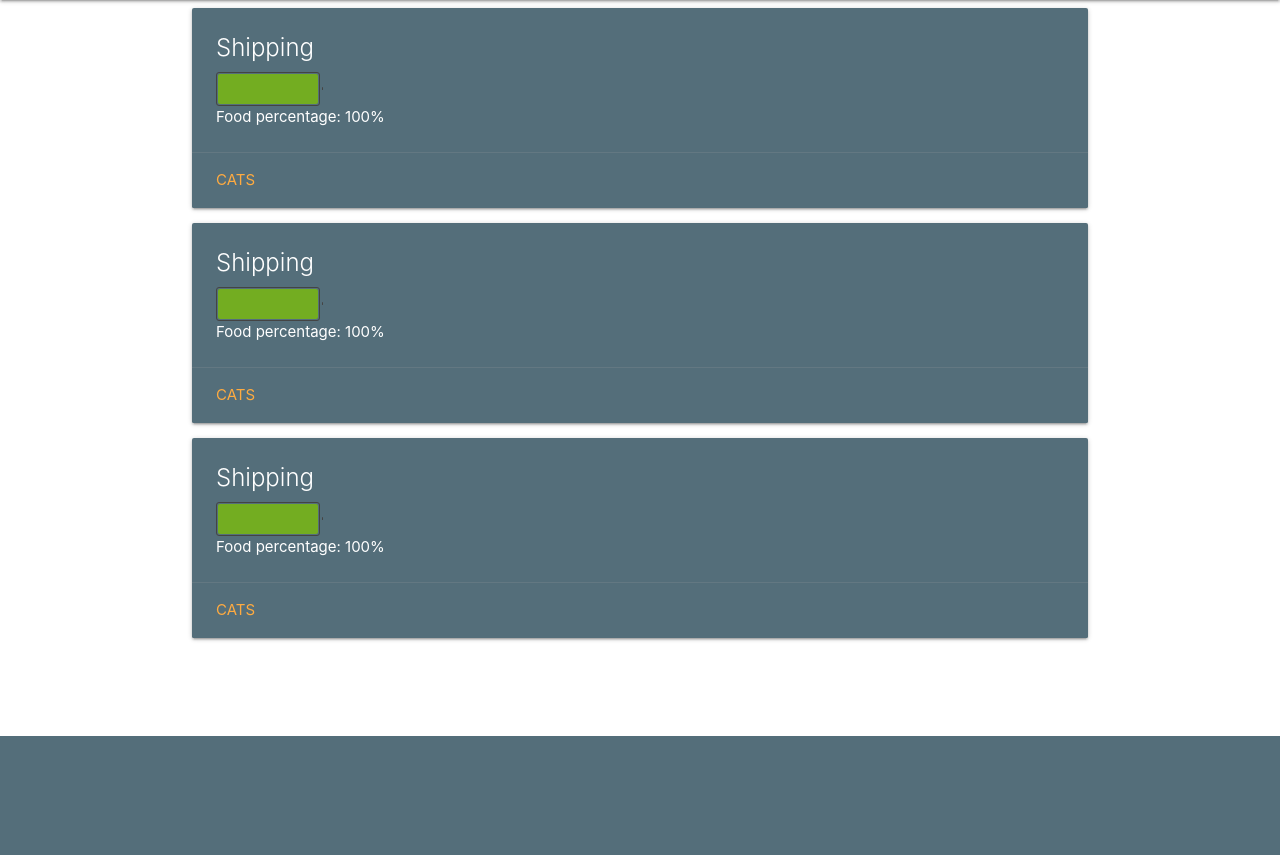
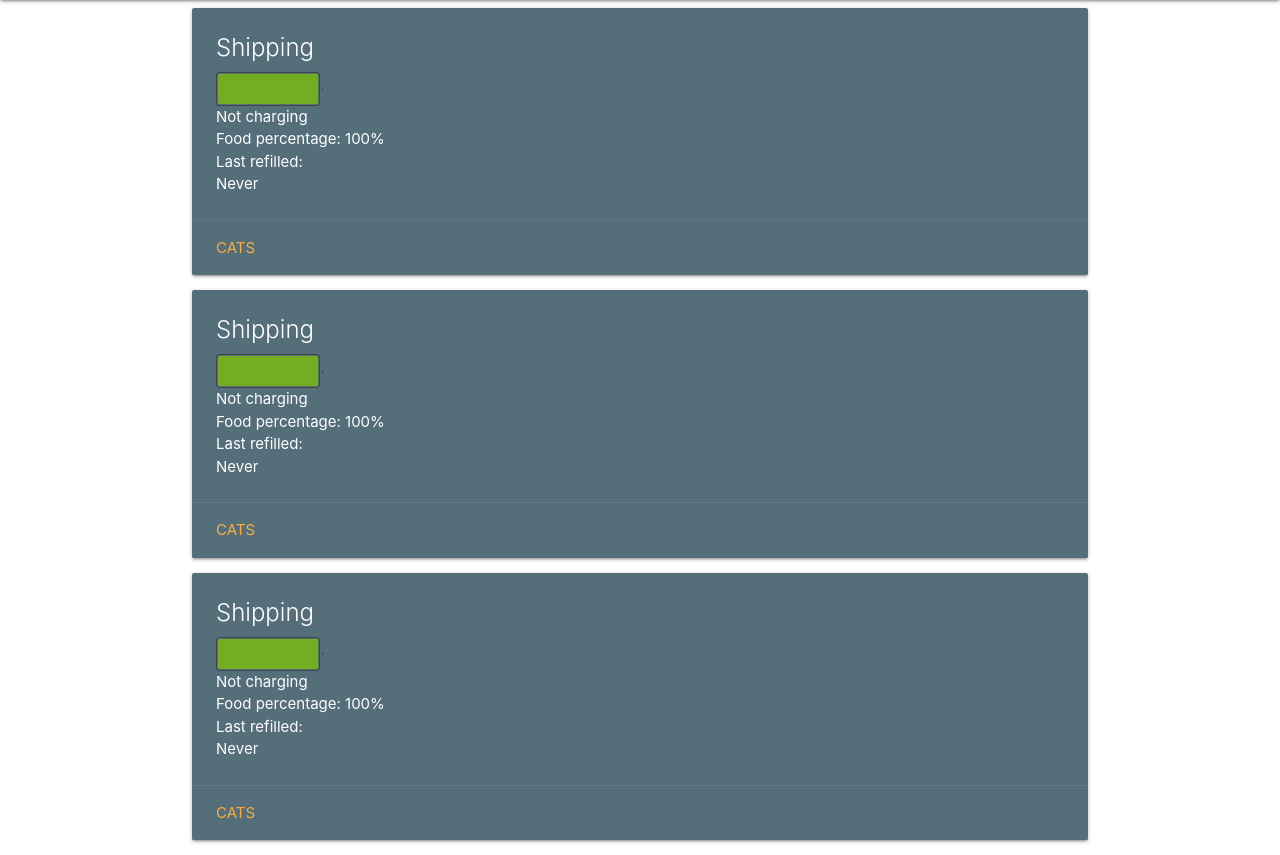
Before and after one commit to afeser/Smart-Cat-Feeding-System, a Flask app: page /user/ in a window 1280 px wide. Shown: the part 64-919 px from the top of the page. Before the commit the page ends 800 px from the top, so only its background shows below. Run offline with Flask 2, Linux system fonts and the light colour scheme; the visitor is signed in with stand-in values (Sample User, id 1); data comes from the database, SQL or seed files in the repository; both versions use the stored data as it was after the commit; data that the repository does not hold is empty.

Commit message:
Update cat and device models

```diff
--- a/web/app/models.py
+++ b/web/app/models.py
@@ -27,6 +27,8 @@ class Device(db.Model):
     battery_percentage = db.Column(db.Integer, default=100)
     food_percentage = db.Column(db.Integer,default=100)
     user_id = db.Column(db.Integer, db.ForeignKey('user.id'))
+    is_charging = db.Column(db.Boolean, default = False)
+    last_refill_time = db.Column(db.DateTime, index=True, default=datetime.utcnow())
     cats = db.relationship('Cat',backref='kitchen', lazy='dynamic')
 
     def set_location(self, location):
@@ -43,6 +45,25 @@ class Device(db.Model):
         self.food_percentage = food_level
         db.session.add(self)
         db.session.commit()
+
+    def toggle_charging(self):
+        self.is_charging = not self.is_charging
+        db.session.add(self)
+        db.session.commit()
+
+    def update_last_refill_time(self):
+        self.last_refill_time = datetime.utcnow()
+        db.session.add(self)
+        db.session.commit()
+
+    def get_time_after_last_refill(self):
+        diff = datetime.utcnow() - self.last_refill_time
+        if diff.days != 0:
+            return str(diff.days) + ' day(s) ago'
+        elif diff.seconds > 3600:
+            return str(diff.seconds // 3600) + ' hour(s) ago'
+        else:
+            return str(diff.seconds) + ' second(s) ago'
 
     def __repr__(self):
         return '<Device {}>'.format(self.location)
--- a/web/app/routes.py
+++ b/web/app/routes.py
@@ -61,21 +61,28 @@ def settings():
         edited = input_id.split('_')
         if len(edited) == 2 and edited[0] == 'device':
             device = Device.query.filter_by(id=int(edited[1])).first_or_404()
-            new_name = result[input_id]
             try:
                 float_result = float(result[input_id][0])
             except ValueError:
                 device.set_location(result[input_id])
             except IndexError:
                 pass
-        elif len(edited) == 3 and edited[0] == 'cat':
+        elif len(edited) == 3:
+            print(edited)
             device = Device.query.filter_by(id=int(edited[1])).first_or_404()
             cat = device.cats.filter_by(id=edited[2]).first_or_404()
-            new_name = result[input_id]
-            try:
-                float_result = float(result[input_id][0])
-            except ValueError:
-                cat.set_name(result[input_id])
-            except IndexError:
-                pass
+            if edited[0] == 'cat':
+                try:
+                    float_result = float(result[input_id][0])
+                except ValueError:
+                    cat.set_name(result[input_id])
+                except IndexError:
+                    pass
+            if edited[0] == 'food':
+                print('okidoki')
+                try:
+                    cat.set_food_amount(int(result[input_id]))
+                except:
+                    pass
+
     return render_template('settings.html', title=title, devices=devices)
--- a/web/app/templates/user.html
+++ b/web/app/templates/user.html
@@ -11,7 +11,14 @@
             <div class="batteryOuter"><div id="batteryLevel" style="width:{{ device.battery_percentage }}px"></div></div>
             <div class="batteryBump"></div>
           </div>
+          {% if device.is_charging %}
+          <p>Charging</p>
+          {% else %}
+          <p>Not charging</p>
+          {% endif %}
           <p> Food percentage: {{ device.food_percentage }}% </p>
+          <p>Last refilled:</p>
+          <p>{{ device.get_time_after_last_refill() }}</p>
         </div>
         <div class="card-action">
           <a href="{{ url_for('device', device_id=device.id) }}">Cats</a>
@@ -27,7 +34,10 @@
               <div class="batteryOuter"><div id="batteryLevel" style="width:100px"></div></div>
               <div class="batteryBump"></div>
             </div>
+            <p>Not charging</p>
             <p> Food percentage: 100% </p>
+            <p>Last refilled:</p>
+          <p>Never</p>
           </div>
           <div class="card-action">
             <a href="#">Cats</a>
@@ -42,7 +52,10 @@
               <div class="batteryOuter"><div id="batteryLevel" style="width:100px"></div></div>
               <div class="batteryBump"></div>
             </div>
+            <p>Not charging</p>
             <p> Food percentage: 100% </p>
+            <p>Last refilled:</p>
+          <p>Never</p>
           </div>
           <div class="card-action">
             <a href="#">Cats</a>
@@ -57,7 +70,10 @@
               <div class="batteryOuter"><div id="batteryLevel" style="width:100px"></div></div>
               <div class="batteryBump"></div>
             </div>
+            <p>Not charging</p>
             <p> Food percentage: 100% </p>
+            <p>Last refilled:</p>
+          <p>Never</p>
           </div>
           <div class="card-action">
             <a href="#">Cats</a>
```
Also changed, not shown: web/ROADMAP.md (added, +17 -0 lines), web/app/templates/device.html (+8 -1 lines), web/app/templates/settings.html (+16 -1 lines), web/migrations/versions/931e5cc715bf_last_refill_time.py (added, +30 -0 lines), web/migrations/versions/fb48a9c952c6_charging_status.py (added, +28 -0 lines), web/README.md, web/app.db.
